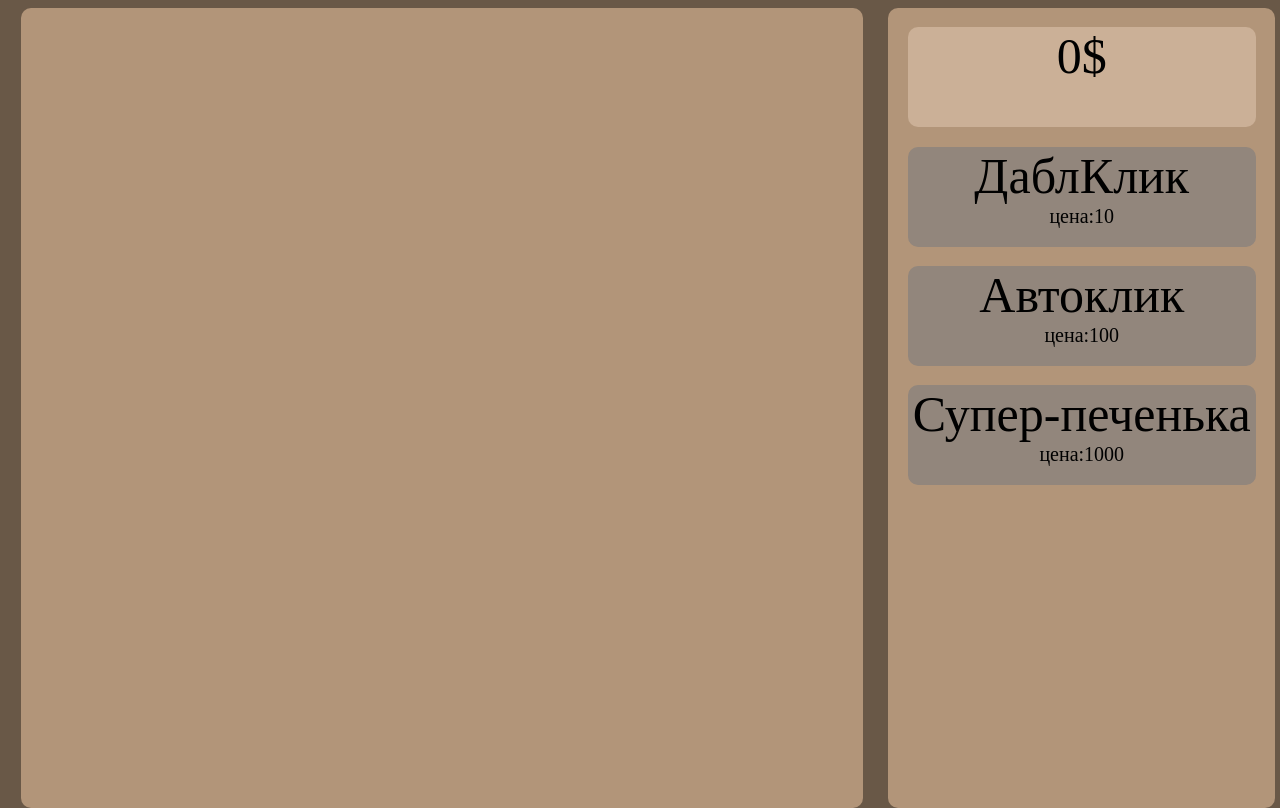
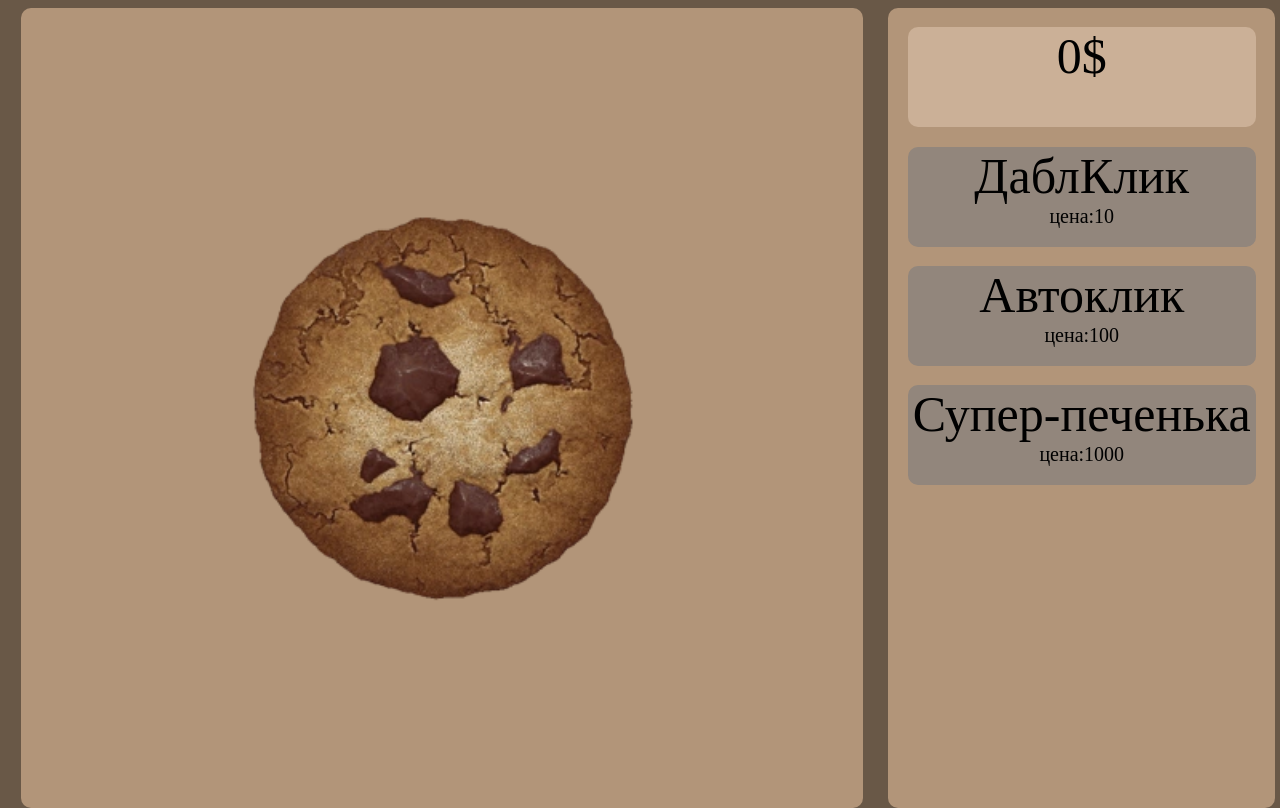
Before and after one commit to engineering-wrench/cookie-cliker, a plain HTML site: page index.html in a window 1280 px wide. Drawn offline with Linux system fonts and the light colour scheme; the site is published under a folder, as on GitHub Pages, so addresses that start at the root find nothing.

Commit message:
Update index.html

```diff
--- a/index.html
+++ b/index.html
@@ -7,7 +7,7 @@
         <div class="continer">
             <div class="main-box">
                 <div id="cookie" class="cookie">
-                    <img src="/image/PerfectCookie.webp" alt="cookie">
+                    <img src="image/PerfectCookie.webp" alt="cookie">
                 </div>
             </div>
             <div class="shop" id="shop">
```
